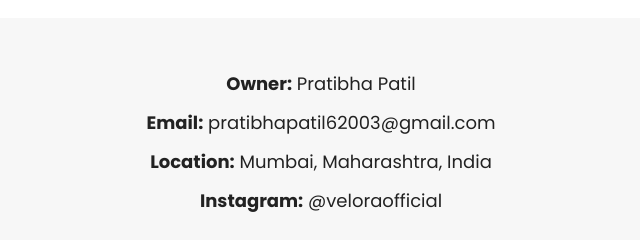
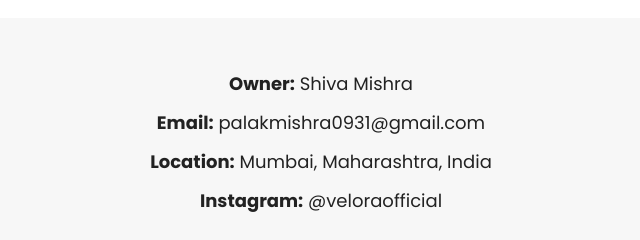
Before and after one commit to PalakMishra39/Velorafashion, a plain HTML site: page index.html in a window 1280 px wide. Shown: the part 2464-2704 px from the top of the page, 319-959 px from the left. Drawn offline with Linux system fonts and the light colour scheme.

Commit message:
Update index.html

```diff
--- a/index.html
+++ b/index.html
@@ -300,8 +300,8 @@
   </div>
 
   <div class="contact-box">
-    <p><strong>Owner:</strong> Pratibha Patil</p>
-    <p><strong>Email:</strong> pratibhapatil62003@gmail.com</p>
+    <p><strong>Owner:</strong> Shiva Mishra</p>
+    <p><strong>Email:</strong> palakmishra0931@gmail.com</p>
     <p><strong>Location:</strong> Mumbai, Maharashtra, India</p>
     <p><strong>Instagram:</strong> @veloraofficial</p>
   </div>
```
